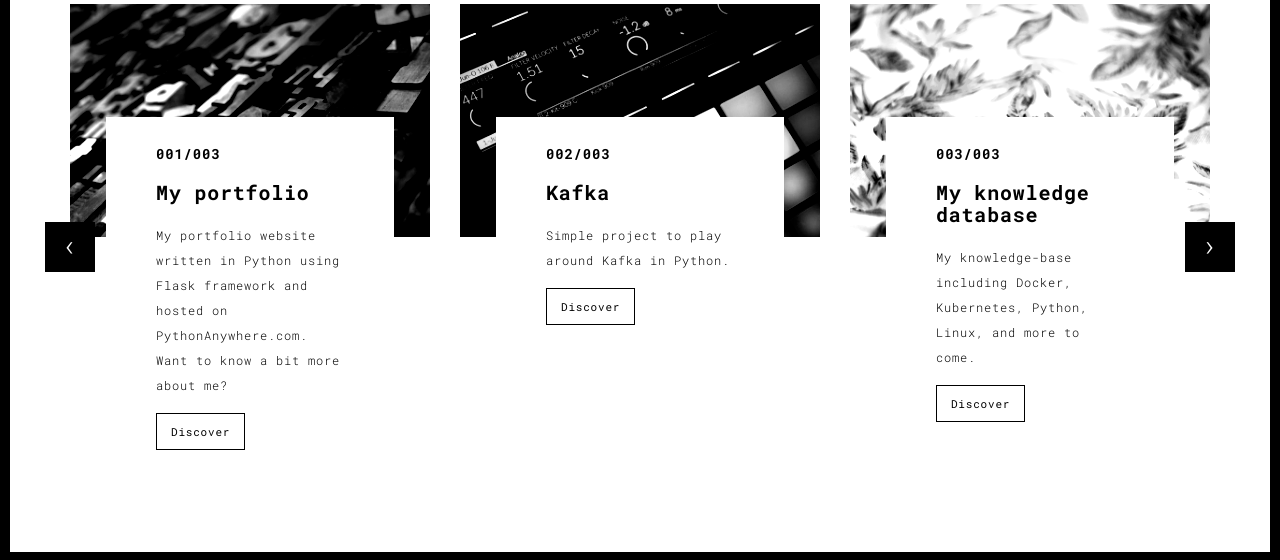
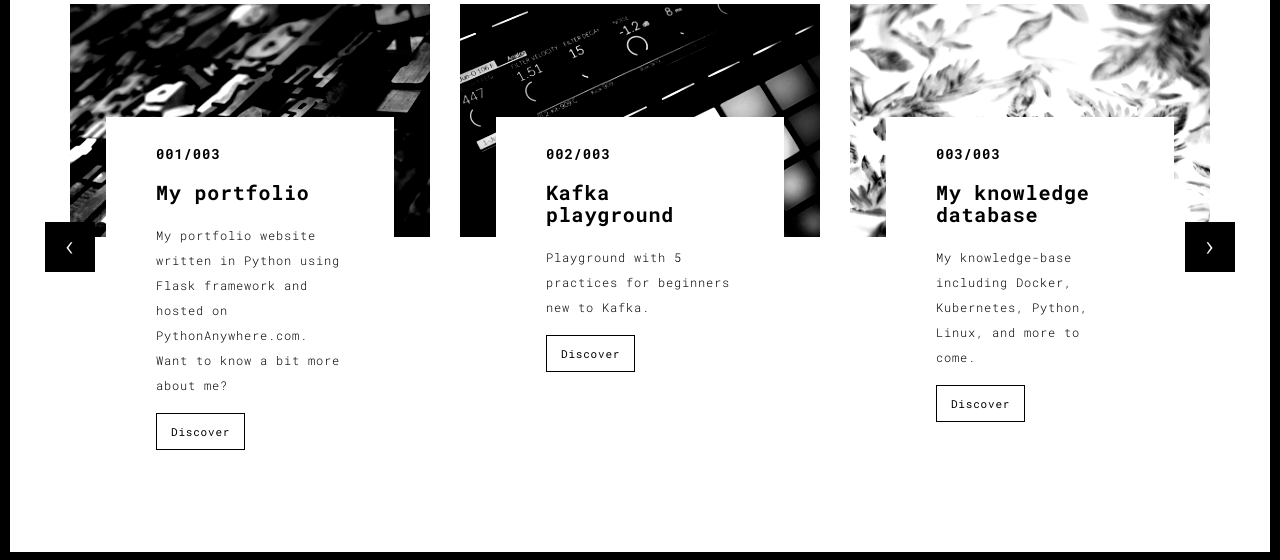
Before and after one commit to Ariel-Yu/ariel-portfolio, a Flask app: page /projects in a window 1280 px wide. Shown: the part 238-798 px from the top of the page. Run offline with Flask 2, Linux system fonts and the light colour scheme; some libraries are stand-ins or nearby versions.

Commit message:
Update kafka description

```diff
--- a/templates/projects.html
+++ b/templates/projects.html
@@ -71,14 +71,14 @@
                       </div>
                     </div>
                     <div class="col-sm-4">
-                      <a href=".https://github.com/Ariel-Yu/project-kafka" title="" class="black-image-project-hover" target="_blank">
+                      <a href=".https://github.com/Ariel-Yu/kafka-palyground" title="" class="black-image-project-hover" target="_blank">
                         <img src="./static/assets/images/work02-hover.jpg" alt="" class="img-responsive">
                       </a>
                       <div class="card-container card-container-lg">
                         <h4>002/003</h4>
-                        <h3>Kafka</h3>
-                        <p>Simple project to play around Kafka in Python.</p>
-                        <a href="https://github.com/Ariel-Yu/project-kafka" title="" class="btn btn-default" target="_blank">Discover</a>
+                        <h3>Kafka playground</h3>
+                        <p>Playground with 5 practices for beginners new to Kafka.</p>
+                        <a href="https://github.com/Ariel-Yu/kafka-palyground" title="" class="btn btn-default" target="_blank">Discover</a>
                       </div>
                     </div>
                     <div class="col-sm-4">
```
Also changed, not shown: 1 other file.
